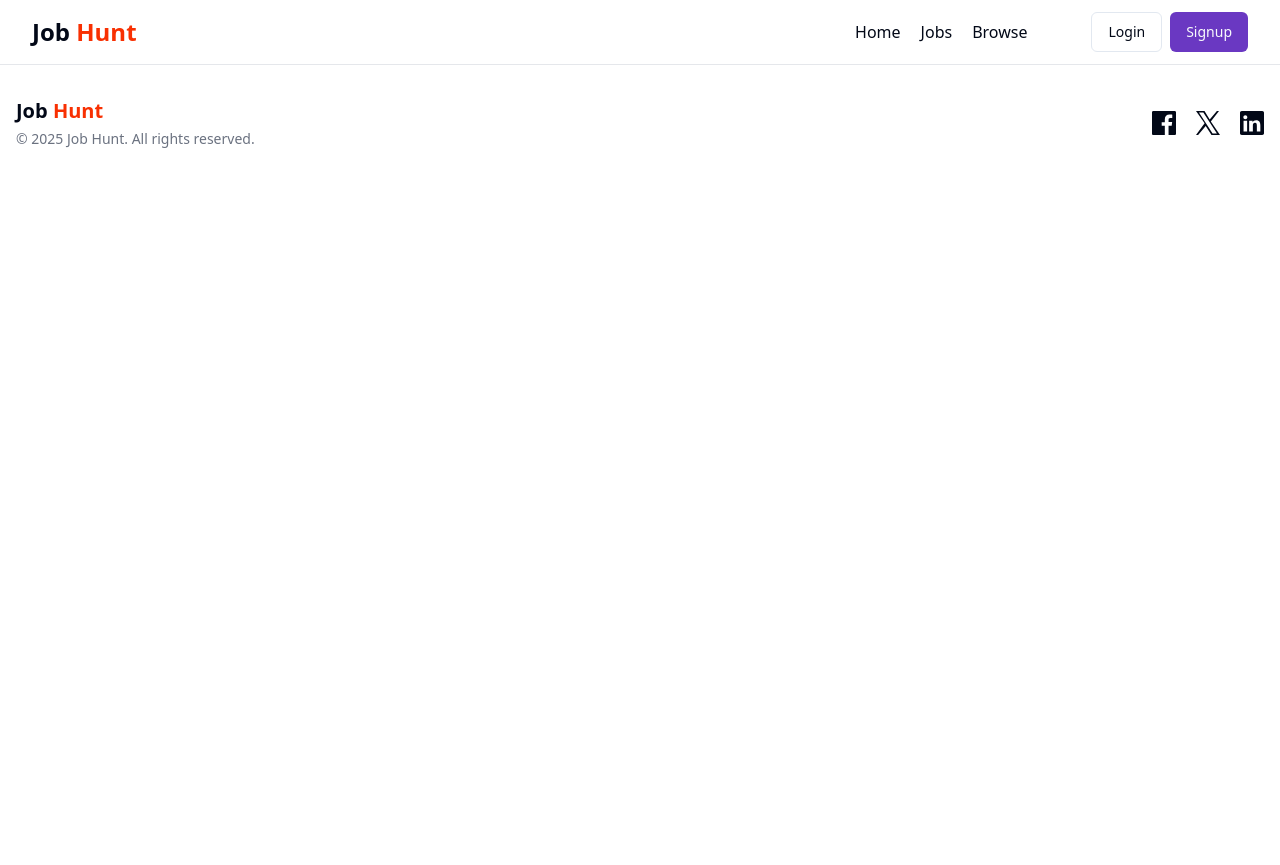
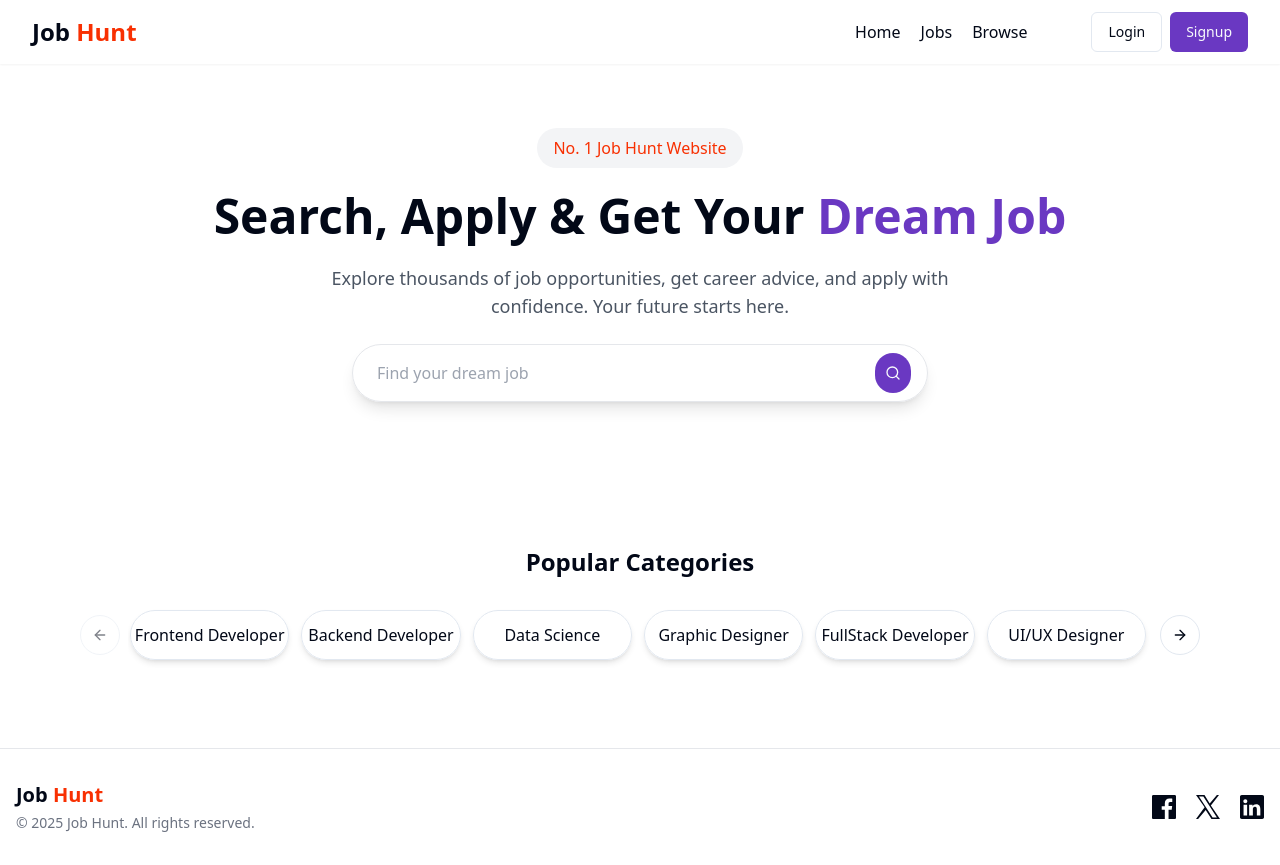
Before and after one commit to diegovilhalva/jobhunt, a React (Vite) app in the folder frontend/: page / in a window 1280 px wide. Before the commit the page ends 800 px from the top, so only its background shows below. Built offline with nearby package versions, Linux system fonts and the light colour scheme; no server answers.

Commit message:
hero section categoru carousel created

```diff
--- a/frontend/package.json
+++ b/frontend/package.json
@@ -19,6 +19,7 @@
     "axios": "^1.9.0",
     "class-variance-authority": "^0.7.1",
     "clsx": "^2.1.1",
+    "embla-carousel-react": "^8.6.0",
     "lucide-react": "^0.511.0",
     "next-themes": "^0.4.6",
     "react": "^18.2.0",
--- /dev/null
+++ b/frontend/src/components/CategoryCarousel.jsx
@@ -0,0 +1,63 @@
+import { Button } from "./ui/button";
+import {
+  Carousel,
+  CarouselContent,
+  CarouselItem,
+  CarouselNext,
+  CarouselPrevious,
+} from "./ui/carousel";
+
+const categories = [
+  "Frontend Developer",
+  "Backend Developer",
+  "Data Science",
+  "Graphic Designer",
+  "FullStack Developer",
+  "UI/UX Designer",
+  "DevOps Engineer"
+];
+
+const CategoryCarousel = () => {
+  return (
+    <section className="px-4 my-12 md:my-16 lg:my-20">
+      <h2 className="text-xl sm:text-2xl font-semibold text-center mb-4 sm:mb-6">
+        Popular Categories
+      </h2>
+
+      <Carousel className="w-full max-w-5xl mx-auto">
+        <CarouselContent className="-ml-1 py-2">
+          {categories.map((cat, index) => (
+            <CarouselItem
+              key={index}
+              className="basis-1/2 xs:basis-1/3 sm:basis-1/4 md:basis-1/5 lg:basis-1/6 px-1.5"
+            >
+              <Button
+                className="w-full rounded-full  shadow-md
+                        border
+                          text-xs xs:text-sm sm:text-base
+                          px-2.5 xs:px-3 sm:px-4
+                          py-5 sm:py-6
+                          min-w-[120px] xs:min-w-[140px]"
+                variant="ghost"
+              >
+                {cat}
+              </Button>
+            </CarouselItem>
+          ))}
+        </CarouselContent>
+
+        {/* Navigation Controls */}
+        <CarouselPrevious
+          className="hidden sm:flex  h-8 w-8 sm:h-10 sm:w-10"
+          aria-label="Previous category"
+        />
+        <CarouselNext
+          className="hidden sm:flex  h-8 w-8 sm:h-10 sm:w-10"
+          aria-label="Next category"
+        />
+      </Carousel>
+    </section>
+  );
+};
+
+export default CategoryCarousel
--- /dev/null
+++ b/frontend/src/components/HeroSection.jsx
@@ -0,0 +1,46 @@
+import { Search } from "lucide-react";
+import { Button } from "./ui/button";
+
+const HeroSection = () => {
+  return (
+    <section className="text-center px-4 py-8 md:py-12 lg:py-16">
+      <div className="flex flex-col gap-4 sm:gap-6 max-w-4xl mx-auto">
+        {/* Badge */}
+        <span className="mx-auto px-4 py-2 rounded-full bg-gray-100 text-[#F83002] font-medium text-sm sm:text-base">
+          No. 1 Job Hunt Website
+        </span>
+
+        {/* Heading */}
+        <h1 className="text-3xl sm:text-4xl md:text-5xl font-bold leading-tight md:leading-tighter">
+          Search, Apply &<br className="hidden xs:block" />{" "}
+          <span className="whitespace-nowrap">
+            Get Your <span className="text-[#6A38C2]">Dream Job</span>
+          </span>
+        </h1>
+
+        {/* Description */}
+        <p className="text-gray-600 text-sm sm:text-base md:text-lg max-w-2xl mx-auto px-4">
+          Explore thousands of job opportunities, get career advice, and apply with confidence. Your future starts here.
+        </p>
+
+        {/* Search Bar */}
+        <div className="flex max-w-xl w-full mx-auto shadow-lg border border-gray-200 rounded-full items-center px-3 py-1.5 sm:py-2 sm:px-4">
+          <input
+            type="text"
+            placeholder="Find your dream job"
+            aria-label="Search jobs"
+            className="flex-grow outline-none border-none bg-transparent px-2 text-xs sm:text-sm md:text-base placeholder-gray-400"
+          />
+          <Button
+            className="rounded-full bg-[#6A38C2] hover:bg-[#5b30a6] p-2 sm:p-2.5"
+            aria-label="Search button"
+          >
+            <Search className="h-4 w-4 sm:h-5 sm:w-5" />
+          </Button>
+        </div>
+      </div>
+    </section>
+  );
+};
+
+export default HeroSection;
--- a/frontend/src/components/Home.jsx
+++ b/frontend/src/components/Home.jsx
@@ -1,3 +1,5 @@
+import CategoryCarousel from "./CategoryCarousel"
+import HeroSection from "./HeroSection"
 import Footer from "./shared/Footer"
 import Navbar from "./shared/Navbar"
 
@@ -5,6 +7,8 @@
   return (
     <div>
         <Navbar />
+        <HeroSection />
+        <CategoryCarousel />
         <Footer />
     </div>
   )
--- /dev/null
+++ b/frontend/src/components/ui/carousel.jsx
@@ -0,0 +1,193 @@
+import * as React from "react"
+import useEmblaCarousel from "embla-carousel-react";
+import { ArrowLeft, ArrowRight } from "lucide-react"
+
+import { cn } from "../../lib/utils"
+import { Button } from "./button"
+
+const CarouselContext = React.createContext(null)
+
+function useCarousel() {
+  const context = React.useContext(CarouselContext)
+
+  if (!context) {
+    throw new Error("useCarousel must be used within a <Carousel />")
+  }
+
+  return context
+}
+
+const Carousel = React.forwardRef((
+  {
+    orientation = "horizontal",
+    opts,
+    setApi,
+    plugins,
+    className,
+    children,
+    ...props
+  },
+  ref
+) => {
+  const [carouselRef, api] = useEmblaCarousel({
+    ...opts,
+    axis: orientation === "horizontal" ? "x" : "y",
+  }, plugins)
+  const [canScrollPrev, setCanScrollPrev] = React.useState(false)
+  const [canScrollNext, setCanScrollNext] = React.useState(false)
+
+  const onSelect = React.useCallback((api) => {
+    if (!api) {
+      return
+    }
+
+    setCanScrollPrev(api.canScrollPrev())
+    setCanScrollNext(api.canScrollNext())
+  }, [])
+
+  const scrollPrev = React.useCallback(() => {
+    api?.scrollPrev()
+  }, [api])
+
+  const scrollNext = React.useCallback(() => {
+    api?.scrollNext()
+  }, [api])
+
+  const handleKeyDown = React.useCallback((event) => {
+    if (event.key === "ArrowLeft") {
+      event.preventDefault()
+      scrollPrev()
+    } else if (event.key === "ArrowRight") {
+      event.preventDefault()
+      scrollNext()
+    }
+  }, [scrollPrev, scrollNext])
+
+  React.useEffect(() => {
+    if (!api || !setApi) {
+      return
+    }
+
+    setApi(api)
+  }, [api, setApi])
+
+  React.useEffect(() => {
+    if (!api) {
+      return
+    }
+
+    onSelect(api)
+    api.on("reInit", onSelect)
+    api.on("select", onSelect)
+
+    return () => {
+      api?.off("select", onSelect)
+    };
+  }, [api, onSelect])
+
+  return (
+    <CarouselContext.Provider
+      value={{
+        carouselRef,
+        api: api,
+        opts,
+        orientation:
+          orientation || (opts?.axis === "y" ? "vertical" : "horizontal"),
+        scrollPrev,
+        scrollNext,
+        canScrollPrev,
+        canScrollNext,
+      }}>
+      <div
+        ref={ref}
+        onKeyDownCapture={handleKeyDown}
+        className={cn("relative", className)}
+        role="region"
+        aria-roledescription="carousel"
+        {...props}>
+        {children}
+      </div>
+    </CarouselContext.Provider>
+  );
+})
+Carousel.displayName = "Carousel"
+
+const CarouselContent = React.forwardRef(({ className, ...props }, ref) => {
+  const { carouselRef, orientation } = useCarousel()
+
+  return (
+    <div ref={carouselRef} className="overflow-hidden">
+      <div
+        ref={ref}
+        className={cn(
+          "flex",
+          orientation === "horizontal" ? "-ml-4" : "-mt-4 flex-col",
+          className
+        )}
+        {...props} />
+    </div>
+  );
+})
+CarouselContent.displayName = "CarouselContent"
+
+const CarouselItem = React.forwardRef(({ className, ...props }, ref) => {
+  const { orientation } = useCarousel()
+
+  return (
+    <div
+      ref={ref}
+      role="group"
+      aria-roledescription="slide"
+      className={cn(
+        "min-w-0 shrink-0 grow-0 basis-full",
+        orientation === "horizontal" ? "pl-4" : "pt-4",
+        className
+      )}
+      {...props} />
+  );
+})
+CarouselItem.displayName = "CarouselItem"
+
+const CarouselPrevious = React.forwardRef(({ className, variant = "outline", size = "icon", ...props }, ref) => {
+  const { orientation, scrollPrev, canScrollPrev } = useCarousel()
+
+  return (
+    <Button
+      ref={ref}
+      variant={variant}
+      size={size}
+      className={cn("absolute  h-8 w-8 rounded-full", orientation === "horizontal"
+        ? "-left-12 top-1/2 -translate-y-1/2"
+        : "-top-12 left-1/2 -translate-x-1/2 rotate-90", className)}
+      disabled={!canScrollPrev}
+      onClick={scrollPrev}
+      {...props}>
+      <ArrowLeft className="h-4 w-4" />
+      <span className="sr-only">Previous slide</span>
+    </Button>
+  );
+})
+CarouselPrevious.displayName = "CarouselPrevious"
+
+const CarouselNext = React.forwardRef(({ className, variant = "outline", size = "icon", ...props }, ref) => {
+  const { orientation, scrollNext, canScrollNext } = useCarousel()
+
+  return (
+    <Button
+      ref={ref}
+      variant={variant}
+      size={size}
+      className={cn("absolute h-8 w-8 rounded-full", orientation === "horizontal"
+        ? "-right-12 top-1/2 -translate-y-1/2"
+        : "-bottom-12 left-1/2 -translate-x-1/2 rotate-90", className)}
+      disabled={!canScrollNext}
+      onClick={scrollNext}
+      {...props}>
+      <ArrowRight className="h-4 w-4" />
+      <span className="sr-only">Next slide</span>
+    </Button>
+  );
+})
+CarouselNext.displayName = "CarouselNext"
+
+export { Carousel, CarouselContent, CarouselItem, CarouselPrevious, CarouselNext };
```
Also changed, not shown: 1 other file (tests, documents, lock files or other folders).
